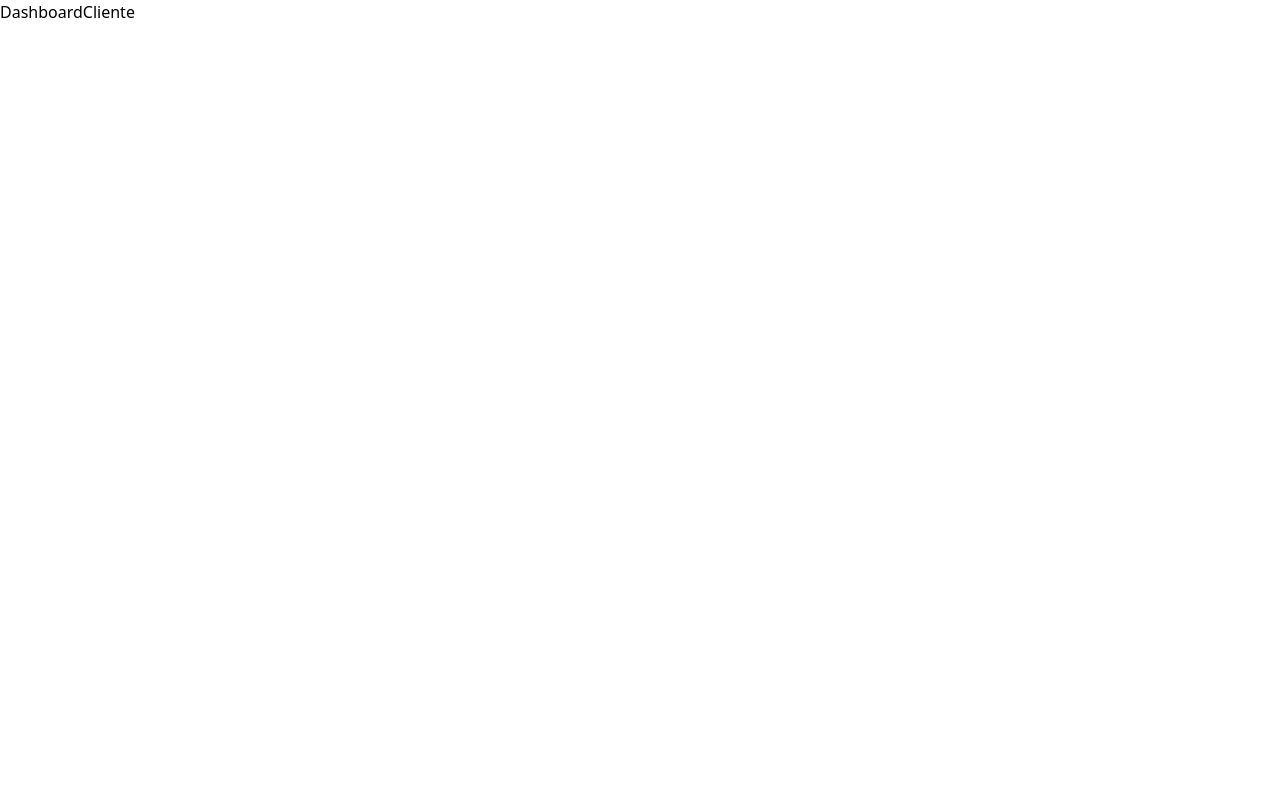
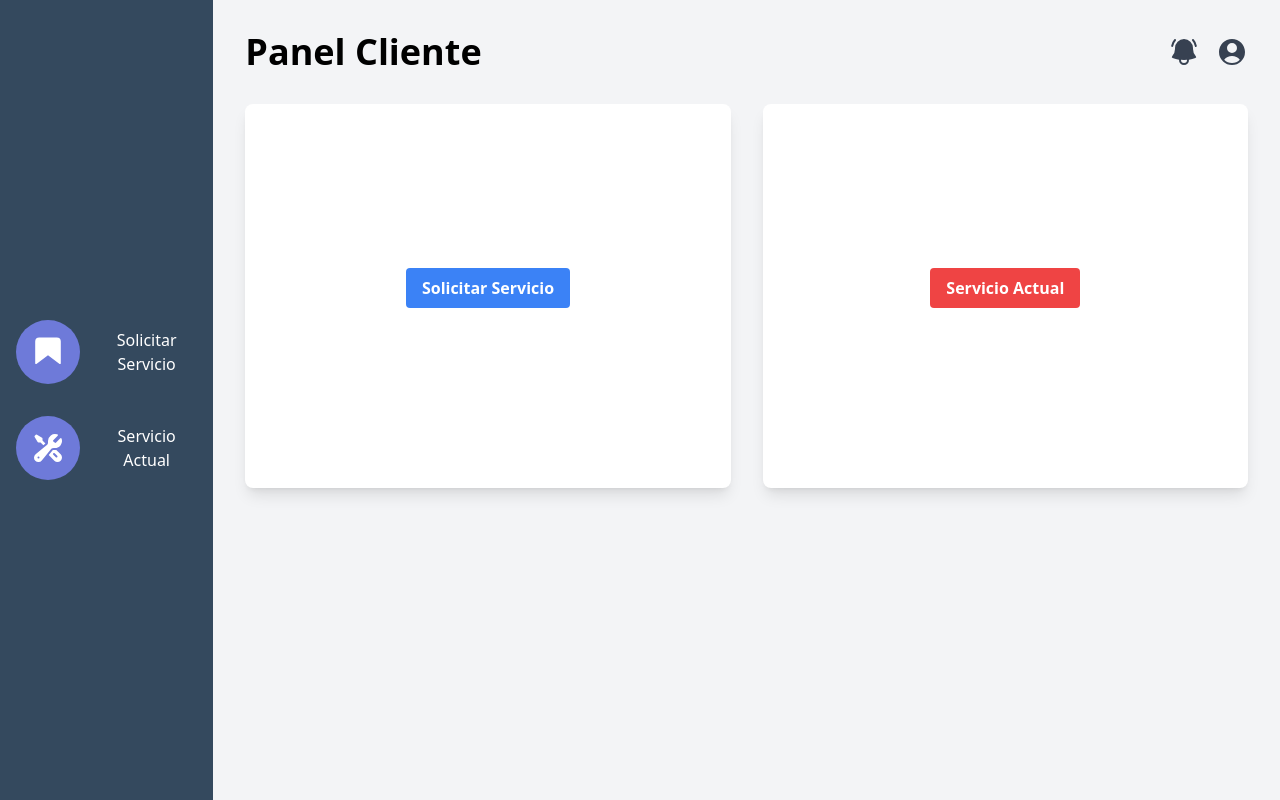
Before and after one commit to charlyguz/plomeria, a React (Vite) app: page /dashboard/cliente in a window 1280 px wide. Built offline with nearby package versions, Linux system fonts and the light colour scheme.

Commit message:
agregue el dashboard de cliente

```diff
--- a/src/Dashboard/DashboardCliente.jsx
+++ b/src/Dashboard/DashboardCliente.jsx
@@ -1,9 +1,194 @@
+import { useState } from 'react';
+import { BellAlertIcon, UserCircleIcon, WrenchScrewdriverIcon } from '@heroicons/react/24/solid';
+
 const DashboardCliente = () => {
-    return (
-        <div>
-            <h1>DashboardCliente</h1>
+  const [flippedSolicitar, setFlippedSolicitar] = useState(false);
+  const [flippedServicioActual, setFlippedServicioActual] = useState(false);
+
+  const handleSolicitarServicio = () => {
+    setFlippedSolicitar(true);
+  };
+
+  const handleBackSolicitar = () => {
+    setFlippedSolicitar(false);
+  };
+
+  const handleServicioActual = () => {
+    setFlippedServicioActual(true);
+  };
+
+  const handleBackServicioActual = () => {
+    setFlippedServicioActual(false);
+  };
+
+  return (
+    <div className="flex min-h-screen">
+      {/* Barra lateral */}
+      <div className="w-1/6 bg-[#34495E] p-4 flex flex-col items-center justify-center">
+        <div className="flex flex-col items-center justify-center space-y-8 w-full">
+          <button className="flex items-center space-x-4 w-full text-white justify-center" onClick={handleSolicitarServicio}>
+            <div className="bg-[#6E7AD9] p-4 rounded-full flex items-center justify-center">
+              <svg className="h-8 w-8 text-white" viewBox="0 0 20 20" fill="currentColor">
+                <path d="M2 3.5A2.5 2.5 0 014.5 1h11A2.5 2.5 0 0118 3.5V17a.5.5 0 01-.757.429L10 12.083 2.757 17.43A.5.5 0 012 17V3.5z" />
+              </svg>
+            </div>
+            <span>Solicitar Servicio</span>
+          </button>
+          <button className="flex items-center space-x-4 w-full text-white justify-center" onClick={handleServicioActual}>
+            <div className="bg-[#6E7AD9] p-4 rounded-full flex items-center justify-center">
+              <WrenchScrewdriverIcon className="h-8 w-8 text-white"/>
+            </div>
+            <span>Servicio Actual</span>
+          </button>
         </div>
-    )
+      </div>
+
+      {/* Panel principal */}
+      <div className="w-5/6 bg-gray-100 p-8">
+        <div className="flex justify-between items-center mb-8">
+          <h1 className="text-4xl font-bold">Panel Cliente</h1>
+          <div className="flex items-center space-x-4">
+            <button>
+              <BellAlertIcon className="h-8 w-8 text-gray-700"/>
+            </button>
+            <button>
+              <UserCircleIcon className='h-8 w-8 text-gray-700'/>
+            </button>
+          </div>
+        </div>
+        <div className="grid grid-cols-2 gap-8">
+          {/* Card con animación de giro para Solicitar Servicio */}
+          <div className={`bg-white shadow-lg rounded-lg p-4 transform transition-transform duration-500 ${flippedSolicitar ? 'rotate-y-180' : ''}`} style={{ perspective: '1000px' }}>
+            <div className="relative w-full h-full min-h-full overflow-hidden">
+              {/* Frente de la tarjeta */}
+              <div className={`absolute inset-0 flex items-center justify-center ${flippedSolicitar ? 'hidden' : 'flex'}`}>
+                <button
+                  className="bg-blue-500 hover:bg-blue-700 text-white font-bold py-2 px-4 rounded focus:outline-none focus:shadow-outline mb-4"
+                  type="button"
+                  onClick={handleSolicitarServicio}
+                >
+                  Solicitar Servicio
+                </button>
+              </div>
+              {/* Parte trasera de la tarjeta */}
+              <div className={`absolute inset-0 bg-white p-4 rounded-lg ${flippedSolicitar ? 'flex' : 'hidden'} flex-col overflow-y-auto`}>
+                <h2 className="text-xl font-bold mb-4">Solicitar Servicio</h2>
+                <form className="space-y-4">
+                  <div>
+                    <label className="block text-gray-700">Tipo de Servicio</label>
+                    <select className="shadow appearance-none border rounded w-full py-2 px-3 text-gray-700 leading-tight focus:outline-none focus:shadow-outline">
+                      <option>Mantenimiento preventivo y lavado de tinacos</option>
+                      <option>Reparación de fuga de agua</option>
+                      <option>Instalación de calentador de agua</option>
+                    </select>
+                  </div>
+                  <div>
+                    <label className="block text-gray-700">Materiales</label>
+                    <textarea
+                      className="shadow appearance-none border rounded w-full py-2 px-3 text-gray-700 leading-tight focus:outline-none focus:shadow-outline"
+                      rows="3"
+                      readOnly
+                      value="Materiales requeridos serán mostrados aquí."
+                    />
+                  </div>
+                  <div>
+                    <label className="block text-gray-700">Calle</label>
+                    <input
+                      className="shadow appearance-none border rounded w-full py-2 px-3 text-gray-700 leading-tight focus:outline-none focus:shadow-outline"
+                      type="text"
+                      placeholder="Calle"
+                    />
+                  </div>
+                  <div className="flex space-x-4">
+                    <div className="w-1/2">
+                      <label className="block text-gray-700">Número Exterior</label>
+                      <input
+                        className="shadow appearance-none border rounded w-full py-2 px-3 text-gray-700 leading-tight focus:outline-none focus:shadow-outline"
+                        type="text"
+                        placeholder="Número Exterior"
+                      />
+                    </div>
+                    <div className="w-1/2">
+                      <label className="block text-gray-700">Número Interior</label>
+                      <input
+                        className="shadow appearance-none border rounded w-full py-2 px-3 text-gray-700 leading-tight focus:outline-none focus:shadow-outline"
+                        type="text"
+                        placeholder="Número Interior"
+                      />
+                    </div>
+                  </div>
+                  <div>
+                    <label className="block text-gray-700">Colonia</label>
+                    <input
+                      className="shadow appearance-none border rounded w-full py-2 px-3 text-gray-700 leading-tight focus:outline-none focus:shadow-outline"
+                      type="text"
+                      placeholder="Colonia"
+                    />
+                  </div>
+                  <div>
+                    <label className="block text-gray-700">Alcaldía</label>
+                    <input
+                      className="shadow appearance-none border rounded w-full py-2 px-3 text-gray-700 leading-tight focus:outline-none focus:shadow-outline"
+                      type="text"
+                      placeholder="Alcaldía"
+                    />
+                  </div>
+                  <div>
+                    <label className="block text-gray-700">Código Postal</label>
+                    <input
+                      className="shadow appearance-none border rounded w-full py-2 px-3 text-gray-700 leading-tight focus:outline-none focus:shadow-outline"
+                      type="text"
+                      placeholder="Código Postal"
+                    />
+                  </div>
+                  <button
+                    className="bg-green-500 hover:bg-green-700 text-white font-bold py-2 px-4 rounded focus:outline-none focus:shadow-outline"
+                    type="button"
+                  >
+                    Enviar Solicitud
+                  </button>
+                  <button
+                    className="bg-red-500 hover:bg-red-700 text-white font-bold py-2 px-4 rounded focus:outline-none focus:shadow-outline mt-2"
+                    type="button"
+                    onClick={handleBackSolicitar}
+                  >
+                    Cancelar
+                  </button>
+                </form>
+              </div>
+            </div>
+          </div>
+
+          {/* Card con animación de giro para Servicio Actual */}
+          <div className={`bg-white shadow-lg rounded-lg p-4 h-96 transform transition-transform duration-500 ${flippedServicioActual ? 'rotate-y-180' : ''}`} style={{ perspective: '1000px' }}>
+            <div className="relative w-full h-full">
+              {/* Frente de la tarjeta */}
+              <div className={`absolute inset-0 flex items-center justify-center ${flippedServicioActual ? 'hidden' : 'flex'}`}>
+                <button
+                  className="bg-red-500 hover:bg-red-700 text-white font-bold py-2 px-4 rounded focus:outline-none focus:shadow-outline mb-4"
+                  type="button"
+                  onClick={handleServicioActual}
+                >
+                  Servicio Actual
+                </button>
+              </div>
+              {/* Parte trasera de la tarjeta */}
+              <div className={`absolute inset-0 bg-white p-4 rounded-lg ${flippedServicioActual ? 'flex' : 'hidden'} flex-col items-center justify-center`}>
+                <h2 className="text-xl font-bold mb-4">No hay servicios actuales en curso</h2>
+                <button
+                  className="bg-red-500 hover:bg-red-700 text-white font-bold py-2 px-4 rounded focus:outline-none focus:shadow-outline mt-2"
+                  type="button"
+                  onClick={handleBackServicioActual}
+                >
+                  Regresar
+                </button>
+              </div>
+            </div>
+          </div>
+        </div>
+      </div>
+    </div>
+  );
 }
 
 export default DashboardCliente;
--- a/tailwind.config.js
+++ b/tailwind.config.js
@@ -9,8 +9,15 @@ export default {
       colors: {
         'primary': '#34495E',
         'secondary': '#6E7AD9',
-      }
+      },
+      transform: {
+        'rotate-y-180': 'rotateY(180deg)',
+      },
+      transitionProperty: {
+        'transform': 'transform',
+      },
     }
   },
+  variants: {},
   plugins: [],
 }
```
